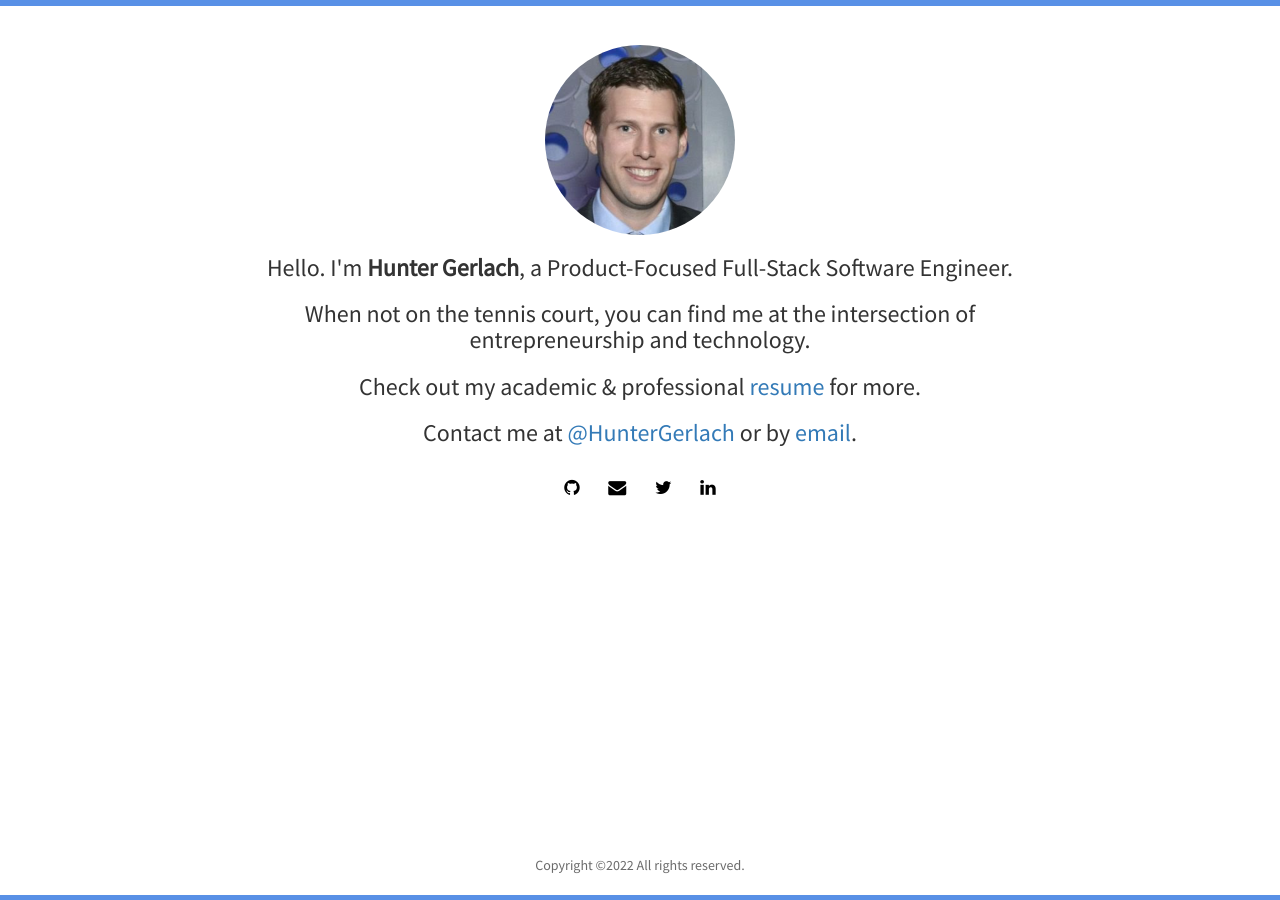
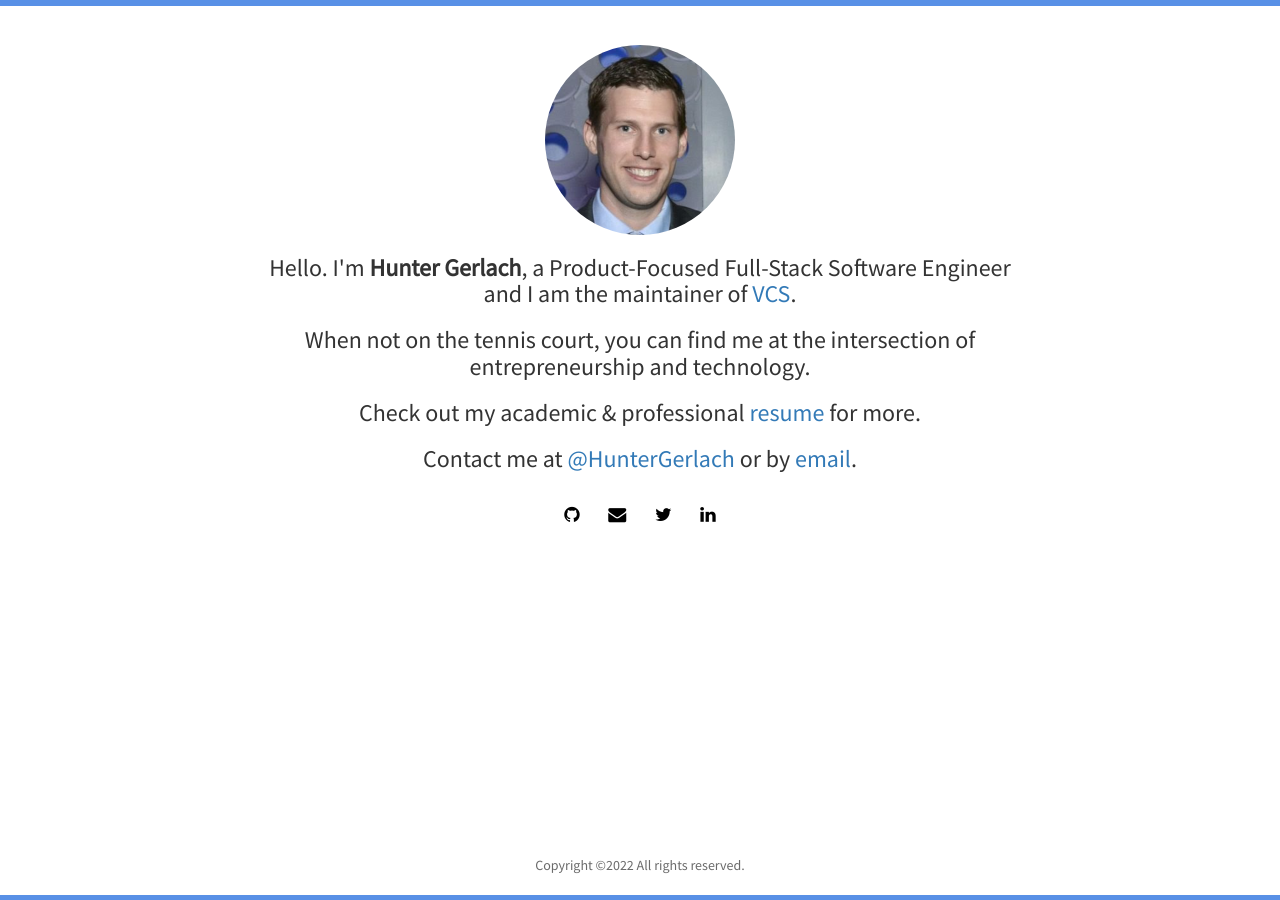
Before and after one commit to HunterGerlach/www.huntergerlach.com, a Jekyll site: the page built from index.html, in a window 1280 px wide. Built offline with Jekyll 4.4.1, drawn with Linux system fonts in a browser that asks for light colours; nearby versions of some CDN libraries; the list of posts is cut into pages by our own code.

Commit message:
Add VCS maintainer to profile

```diff
--- a/index.html
+++ b/index.html
@@ -7,7 +7,7 @@ layout: home
 	  <div class="avatar">
 		<img class="img-circle" src="{{ site.baseurl }}static/img/{{ site.avatar }}" alt="Responsive image">
 	  </div>
-	  <h3>Hello. I'm <strong>{{ site.author }}</strong>, a Product-Focused Full-Stack Software Engineer.</h3>
+	  <h3>Hello. I'm <strong>{{ site.author }}</strong>, a Product-Focused Full-Stack Software Engineer and I am the maintainer of <a href="https://github.com/VCS-Collection-System" alt="VCS GitHub page">VCS</a>.</h3>
 	  <h3>When not on the tennis court, you can find me at the intersection of entrepreneurship and technology.</h3>
 	  <!--<h3>Have a look at some of my working <a href="{{ site.baseurl }}projects.html"> projects</a>.</h3>-->
 	  <h3>Check out my academic &amp; professional <a href="https://www.linkedin.com/in/hgerlach/">resume</a> for more.</h3>
```
